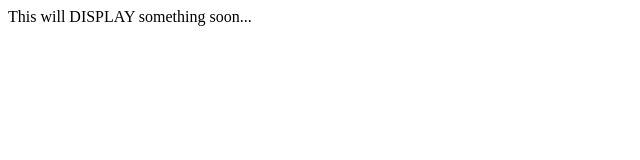
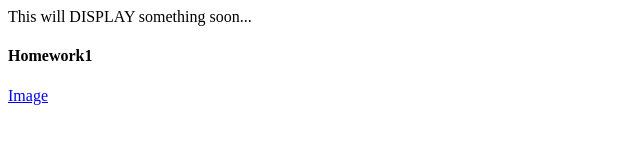
Before and after one commit to yangjan-fun/yangjan-fun.github.io, a plain HTML site: page index.html in a window 1280 px wide. Shown: the whole page, without its empty margins (0-640 px from the left). Drawn offline with Linux system fonts and the light colour scheme.

Commit message:
Update index.html

```diff
--- a/index.html
+++ b/index.html
@@ -1 +1,3 @@
 This will DISPLAY something soon...
+<h4>Homework1</h4>
+<a href="Homework/01-09/index.html">Image</a>
```
